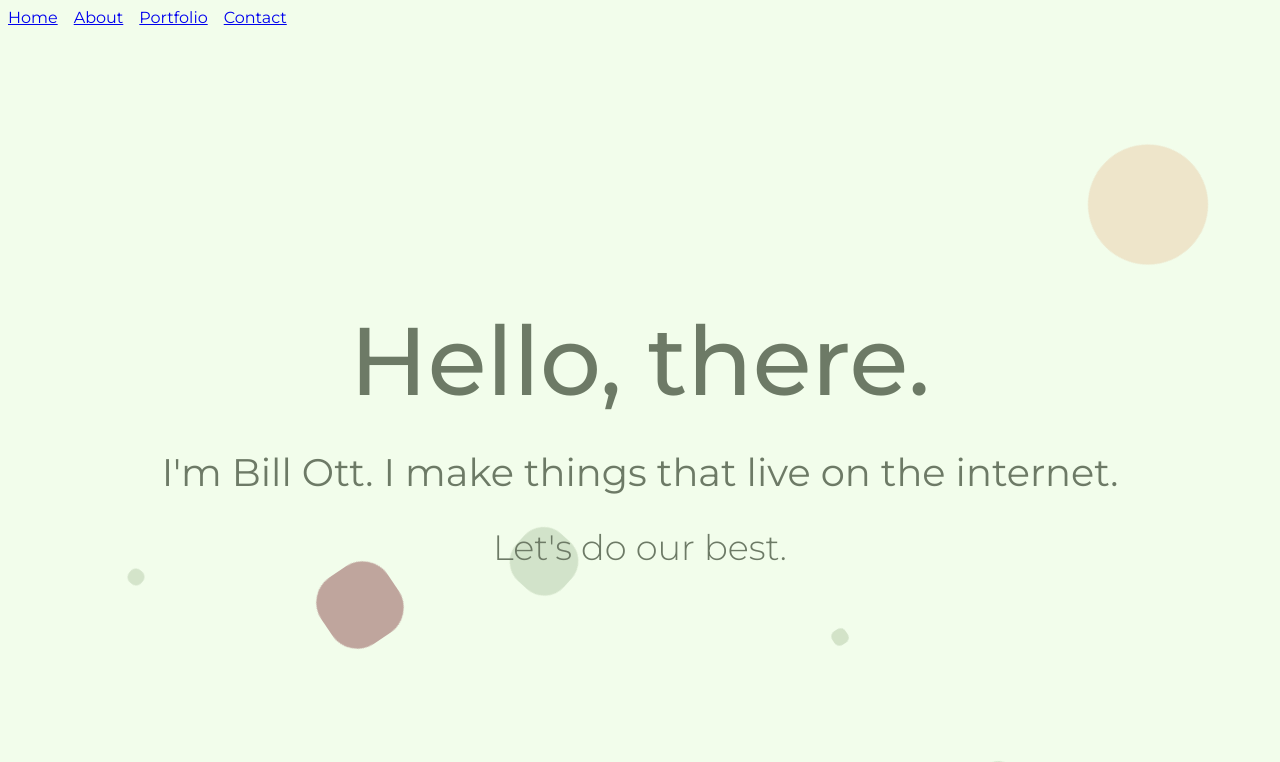
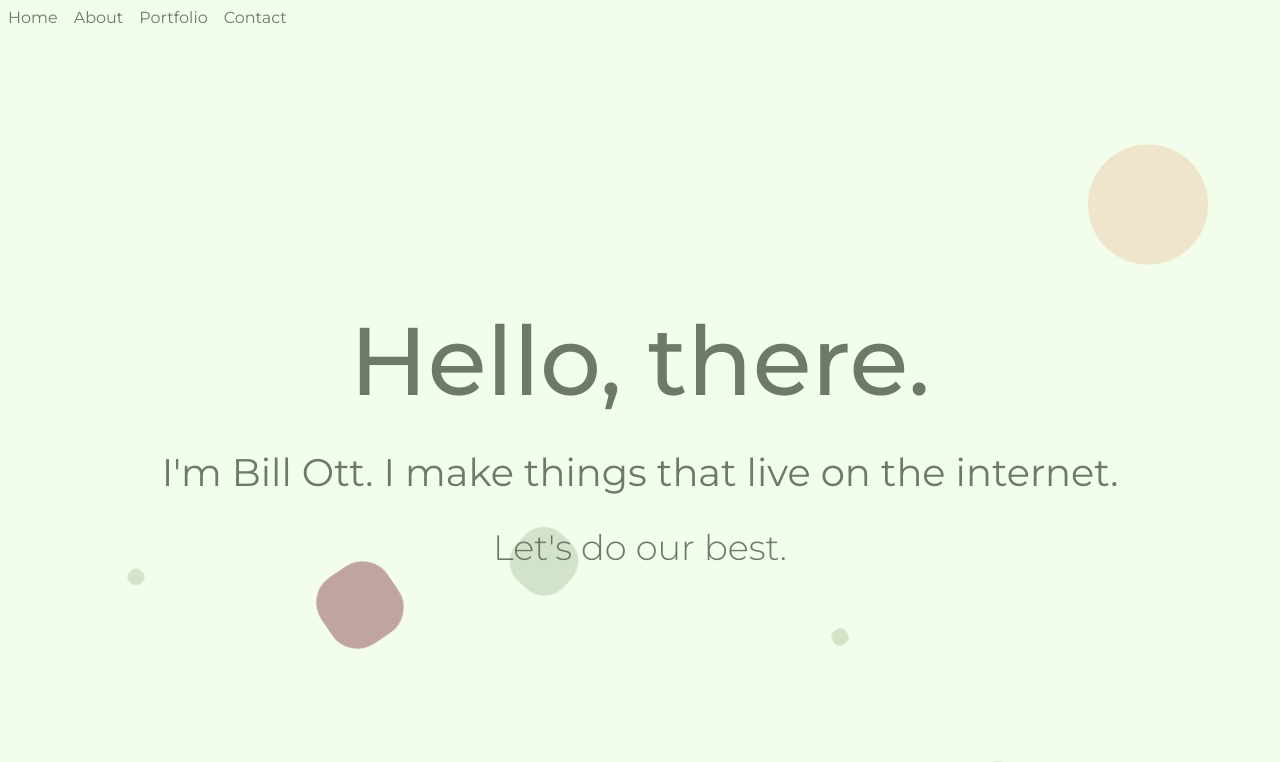
Before and after one commit to billyott/personal-site, a React (Create React App) app: page / in a window 1280 px wide. Shown: the top 762 px of the page. Built offline with nearby package versions, Linux system fonts and the light colour scheme.

Commit message:
add Link from react-scroll

```diff
--- a/src/components/navbar.js
+++ b/src/components/navbar.js
@@ -1,4 +1,5 @@
 import React from 'react';
+import { Link } from 'react-scroll';
 
 import './navbar.scss';
 
@@ -7,10 +8,10 @@ export default function Navbar() {
     return (
         <div className='navbar'>
             <ul className='navbar__list'>
-                <li className='navbar__list-item'><a href="/">Home</a></li>
-                <li className='navbar__list-item'><a href="/about">About</a></li>
-                <li className='navbar__list-item'><a href="/portfolio">Portfolio</a></li>
-                <li className='navbar__list-item'><a href="/contact">Contact</a></li>
+                <li className='navbar__list-item'><Link to="homepage">Home</Link></li>
+                <li className='navbar__list-item'><Link to="about">About</Link></li>
+                <li className='navbar__list-item'><Link to="portfolio">Portfolio</Link></li>
+                <li className='navbar__list-item'><Link to="contact">Contact</Link></li>
             </ul>
         </div>
     );
```
